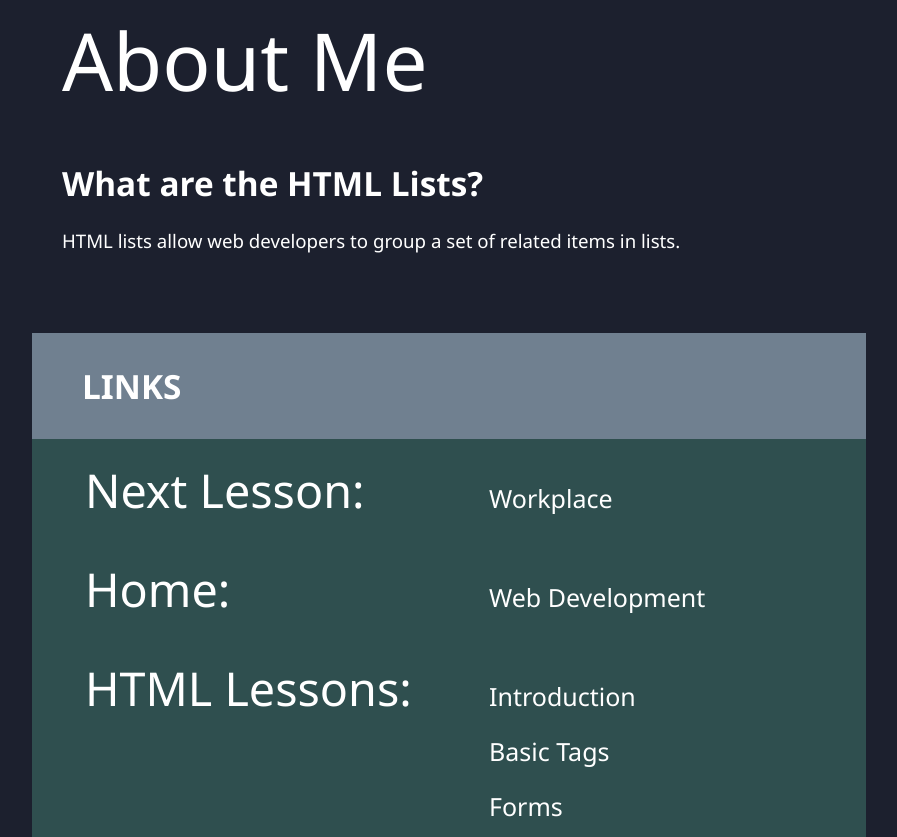
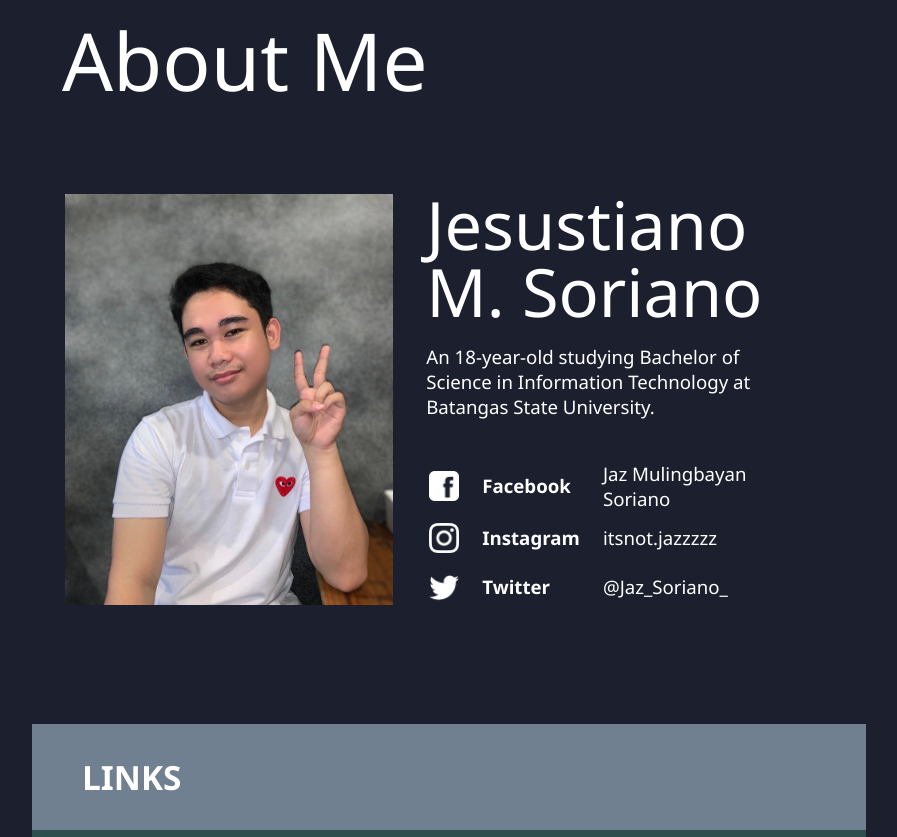
Before and after one commit to RenzVillegas24/HTML_Lessons, a plain HTML site: page pages/about.html in a window 1280 px wide. Shown: the top 837 px of the page, without its empty margins (191-1088 px from the left). Drawn offline with Linux system fonts and the light colour scheme.

Commit message:
Final_v21.12.3.2_23

```diff
--- a/files/style.css
+++ b/files/style.css
@@ -6,6 +6,7 @@ html {
     font-size: 14pt;
     margin: auto;
     max-width: 850px;
+    min-width: 850px;
 }
 .container{
     margin: 30px;
@@ -201,3 +202,25 @@ html {
 .links a:hover {
     font-weight: bolder;
 }
+
+
+.about_table .about_img{
+    width: 43%;
+}
+
+.about_table .about_txt{
+    padding: 30px;
+}
+
+
+.social_media {
+    padding-top: 20px;
+}
+.social_media .n {
+    padding: 0 20px;
+}
+
+.social_media td img {
+    margin: 8px 0 2px 0;
+    width: 30px;
+}
--- a/pages/about.html
+++ b/pages/about.html
@@ -10,32 +10,69 @@
             <div class="maintitle">
                 About Me
             </div>
+
             <div class="paragraph">
-                <h1>
-                    What are the HTML Lists?
-                </h1>
-                <p>
-                    HTML lists allow web developers to group a set of related items in lists.
-                </p>
+
+                <table class="about_table">
+                    <tr>
+                        <td class="about_img">
+                            <img width="100%" src="../files/Media/pic.jpg"/>
+                        </td>
+                        <td class="about_txt">
+                            <h3 style="margin: 0; font-size: 50pt; line-height: 50pt;">
+                                Jesustiano<br>M. Soriano
+                            </h3>
+                            <p>
+                                An 18-year-old studying Bachelor of Science in Information Technology at Batangas State University.
+                            </p>
+
+                            <table class="social_media">
+                                <tr>
+                                    <td>
+                                        <img src="../files/Media/facebook.png">
+                                    </td>
+                                    <td class="n">
+                                        <b>Facebook</b>
+                                    </td>
+                                    <td>
+                                        Jaz Mulingbayan Soriano
+                                    </td>
+                                </tr>
+                                <tr>
+                                    <td>
+                                        <img src="../files/Media/instagram.png">
+                                    </td>
+                                    <td class="n">
+                                        <b>Instagram</b>
+                                    </td>
+                                    <td>
+                                        itsnot.jazzzzz
+                                    </td>
+                                </tr>
+                                <tr>
+                                    <td>
+                                        <img src="../files/Media/twitter.png">
+                                    </td>
+                                    <td class="n">
+                                        <b>Twitter</b>
+                                    </td>
+                                    <td>
+                                        @Jaz_Soriano_
+                                    </td>
+                                </tr>
+                            </table>
+
+                        </td>
+                    </tr>
+                </table>
             </div>
         </div>
+
+
         <div class="links">
             <h2>
                 LINKS
             </h2>
-            <table>
-                <tr>
-                    <td class="title">
-                        <h1>
-                            Next Lesson:
-                        </h1>
-                    </td>
-                    <td>
-                        <a href="opening_workplace.html">Workplace</a>
-                    </td>
-                </tr>
-            </table>
-
             <table>
                 <tr>
                     <td class="title">
@@ -79,7 +116,7 @@
                     </td>
                     <td>
                         <ul>
-                            <li><a href="about.html">About Me</a></li>
+                            <li><span class="current">About Me</span></li>
                         </ul>
                     </td>
                 </tr>
```
Also changed, not shown: files/Media/facebook.png (added), files/Media/instagram.png (added), files/Media/pic.jpg (added), files/Media/twitter.png (added).
